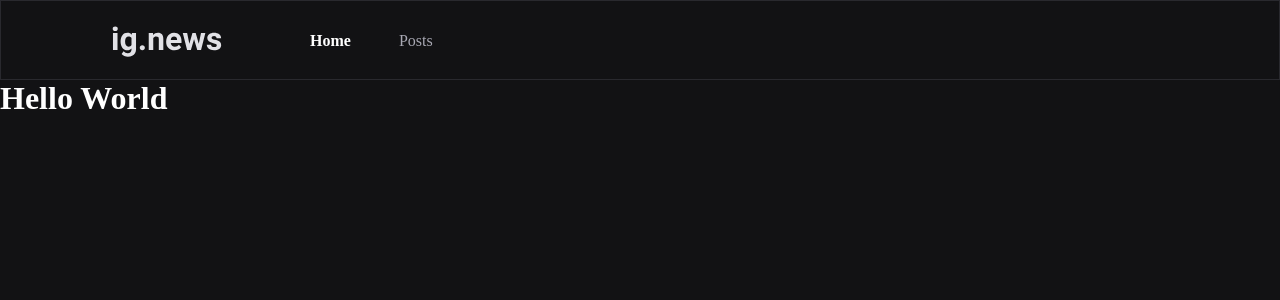
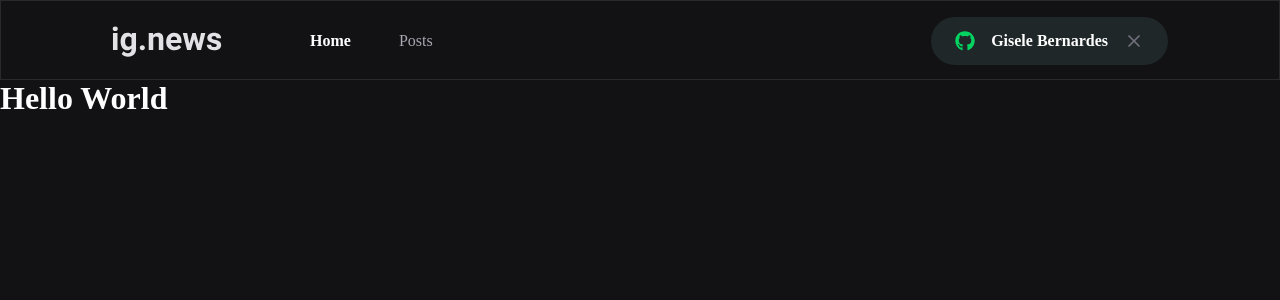
Before and after one commit to gbspecapedra/ignite-reactjs-2021, a Next.js app in the folder 03-ignews/: page / in a window 1280 px wide. Shown: the top 300 px of the page. Built offline with nearby package versions, Linux system fonts and the light colour scheme.

Commit message:
componente: signIn button

```diff
--- a/03-ignews/package.json
+++ b/03-ignews/package.json
@@ -11,6 +11,7 @@
     "next": "10.0.9",
     "react": "17.0.2",
     "react-dom": "17.0.2",
+    "react-icons": "^4.2.0",
     "sass": "^1.32.8"
   },
   "devDependencies": {
--- a/03-ignews/src/components/Header/index.tsx
+++ b/03-ignews/src/components/Header/index.tsx
@@ -1,3 +1,5 @@
+import { SignInButton } from "../SignInButton";
+
 import styles from "./styles.module.scss";
 
 export function Header() {
@@ -11,6 +13,7 @@
           </a>
           <a href="http://">Posts</a>
         </nav>
+        <SignInButton />
       </div>
     </header>
   );
--- a/03-ignews/src/components/Header/styles.module.scss
+++ b/03-ignews/src/components/Header/styles.module.scss
@@ -51,4 +51,8 @@
       }
     }
   }
+
+  button {
+    margin-left: auto;
+  }
 }
--- /dev/null
+++ b/03-ignews/src/components/SignInButton/index.tsx
@@ -0,0 +1,20 @@
+import { FaGithub } from "react-icons/fa";
+import { FiX } from "react-icons/fi";
+
+import styles from "./styles.module.scss";
+
+export function SignInButton() {
+  const isUserLoggedIn = true;
+  return isUserLoggedIn ? (
+    <button type="button" className={styles.signInButton}>
+      <FaGithub color="#04d361" />
+      Gisele Bernardes
+      <FiX color="#737380" className={styles.closeIcon} />
+    </button>
+  ) : (
+    <button type="button" className={styles.signInButton}>
+      <FaGithub color="#eba417" />
+      Sign in with Github
+    </button>
+  );
+}
--- /dev/null
+++ b/03-ignews/src/components/SignInButton/styles.module.scss
@@ -0,0 +1,33 @@
+.signInButton {
+  height: 3rem;
+  border-radius: 3rem;
+  background: var(--gray-850);
+  border: 0;
+  padding: 0 1.5rem;
+
+  display: flex;
+  align-items: center;
+  justify-content: center;
+
+  color: var(--white);
+  font-weight: bold;
+
+  svg {
+    width: 20px;
+    height: 20px;
+  }
+
+  svg:first-child {
+    margin-right: 1rem;
+  }
+
+  svg.closeIcon {
+    margin-left: 1rem;
+  }
+
+  transition: filter 0.2s;
+
+  &:hover {
+    filter: brightness(0.8);
+  }
+}
--- a/03-ignews/src/styles/global.scss
+++ b/03-ignews/src/styles/global.scss
@@ -9,6 +9,7 @@
   --gray-50: #e1e1e6;
   --gray-300: #a8a8b3;
   --gray-800: #29292e;
+  --gray-850: #1f2729;
   --gray-900: #121214;
   --cyan-500: #61dafb;
   --yellow: #eba417;
```
Also changed, not shown: 1 other file (tests, documents, lock files or other folders).
